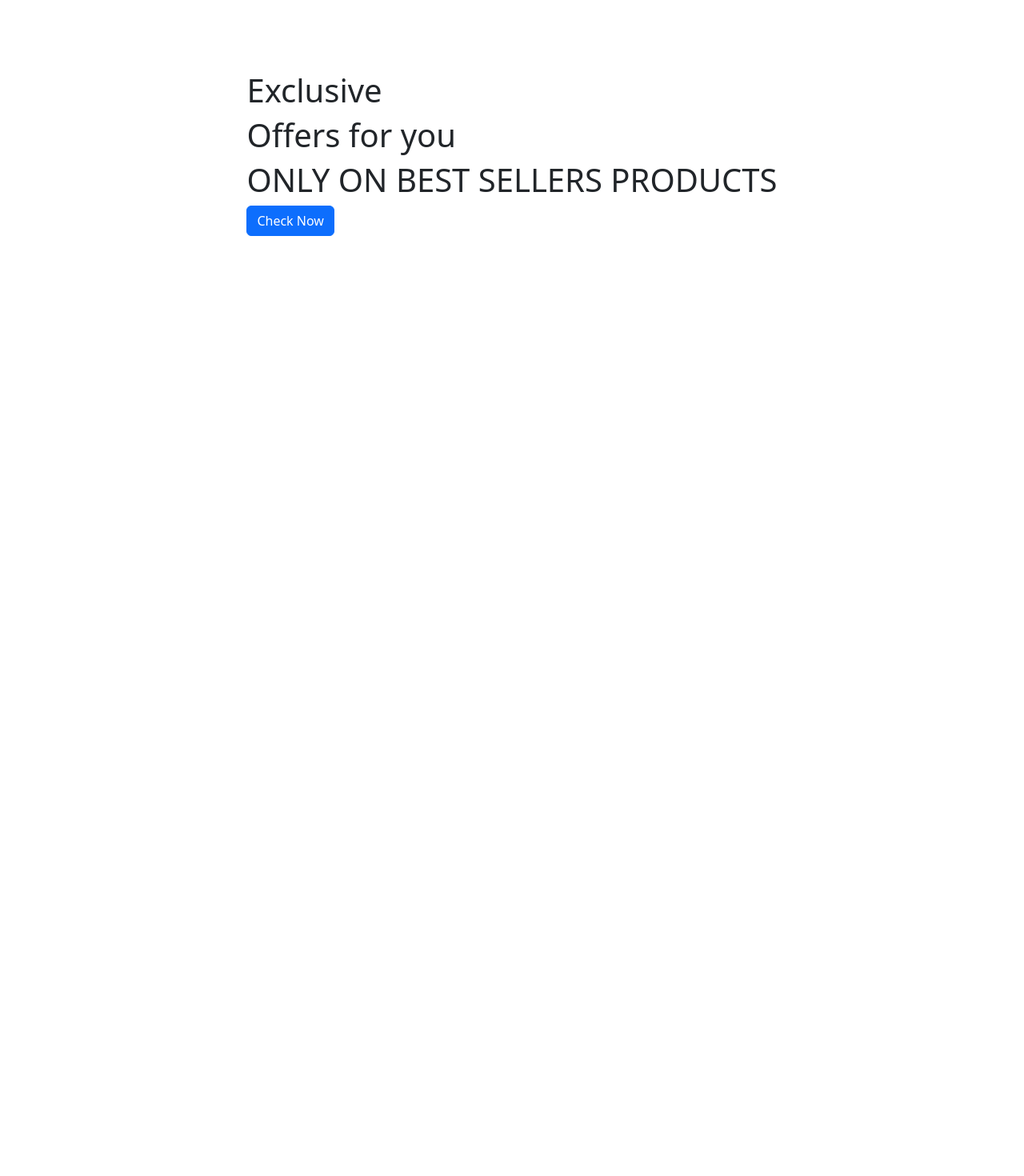
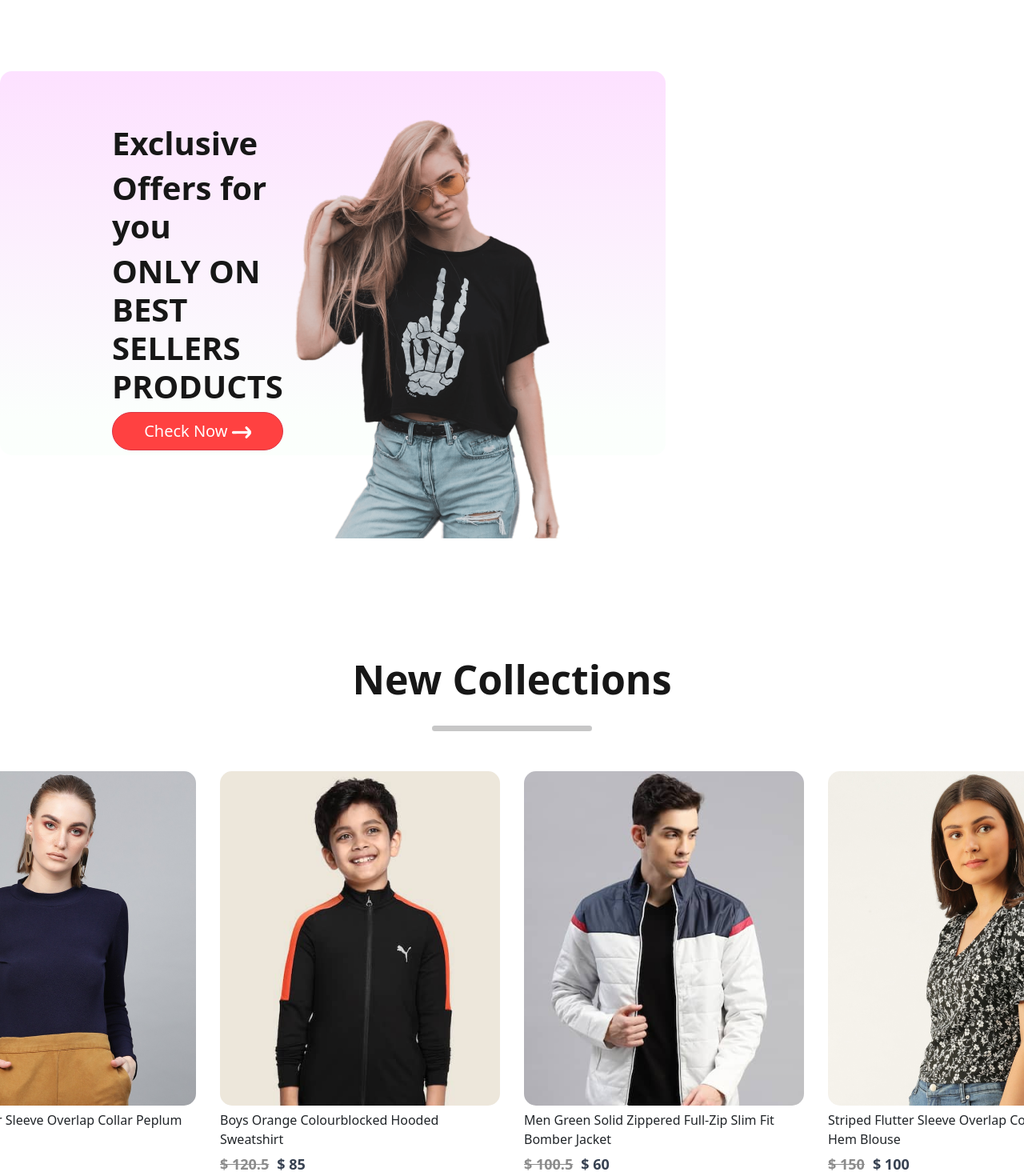
Before and after one commit to Abhishek09yadav/Ecommerce, a React (Create React App) app in the folder frontend/: page / in a window 1280 px wide. Shown: the part 1940-3410 px from the top of the page at 80% size. Before the commit the page ends 2749 px from the top, so only its background shows below. Built offline with nearby package versions, Linux system fonts and the light colour scheme.

Commit message:
modified item and popular page and added NewCollections.jsx page

```diff
--- a/frontend/src/Components/Hero/Hero.css
+++ b/frontend/src/Components/Hero/Hero.css
@@ -4,6 +4,17 @@
     background: linear-gradient(180deg, #fde1ff, #e1ffea22);
     display: flex;
 
+}
+
+.btn {
+    background-color: #e74c3c;
+    color: #fff;
+    transition: transform 0.3s ease, background-color 0.3s ease;
+}
+
+.btn:hover {
+    background-color: #c0392b;
+    transform: scale(1.1);
 }
 
 .hero-left {
--- /dev/null
+++ b/frontend/src/Components/NewCollections/NewCollections.css
@@ -0,0 +1,42 @@
+.NewCollections {
+    display: flex;
+    flex-direction: column;
+    align-items: center;
+    gap: 10px;
+    height: 90vh;
+    margin-top: 200px;
+
+}
+
+.NewCollections h1 {
+    margin-top: 50px;
+    color: #171717;
+    font-size: 50px;
+    font-weight: 600;
+    text-align: center;
+
+}
+
+.NewCollections-item {
+    margin-top: 50px;
+    display: flex;
+    gap: 30px;
+}
+
+.NewCollections hr {
+    width: 200px;
+    height: 6px;
+    border-radius: 10px;
+    padding: 3px;
+    margin: 10px;
+    background: #252525;
+
+}
+
+.collections {
+    display: grid;
+    margin-top: 30px;
+    grid-template-columns: 1fr 1fr 1fr 1fr;
+    gap: 30px;
+
+}
--- /dev/null
+++ b/frontend/src/Components/NewCollections/NewCollections.jsx
@@ -0,0 +1,22 @@
+import React from 'react';
+import './NewCollections.css'
+import new_collections from "../Assets/new_collections";
+import Item from "../item/item";
+
+
+const NewCollections = () => {
+    return (
+        <div className={'NewCollections'}>
+            <h1>New Collections</h1>
+            <hr/>
+            <div className="collections">
+                {new_collections.map((item, i) => {
+                    return <Item key={i} id={item.id} name={item.name} image={item.image} new_price={item.new_price}
+                                 old_price={item.old_price}/>
+                })}
+            </div>
+        </div>
+    );
+};
+
+export default NewCollections;
--- a/frontend/src/Components/Offers/Offers.css
+++ b/frontend/src/Components/Offers/Offers.css
@@ -1,8 +1,51 @@
 .offers {
     display: flex;
+    /*flex-direction: column;*/
+    /*align-items: center;*/
+    gap: 10px;
+    padding: 0px 140px;
+    height: 60vh;
+    margin-top: 200px;
+    margin-bottom: 140px;
+    width: 65%;
+    background: linear-gradient(180deg, #fde1ff 0%, #e1ffea22 90%);
+    border-radius: 15px;
+}
+
+.offers-left {
+    flex: 1;
+    display: flex;
     flex-direction: column;
-    align-items: center;
-    gap: 10px;
-    height: 90vh;
-    margin-top: 200px;
+    justify-content: center;
+    padding-top: 60px;
 }
+
+.offers-left h1 {
+    color: #171717;
+    font-weight: 600;
+    font-size: 40px;
+}
+
+.offers-left p {
+    color: #171717;
+    font-weight: 600;
+    font-size: 22px;
+}
+
+.offers-right {
+    flex: 1;
+    display: flex;
+    flex-direction: column;
+    justify-content: center;
+    padding-top: 140px;
+}
+
+/*.btn {*/
+/*    background-color: #e74c3c;*/
+/*    color: #fff;*/
+/*    transition: transform 0.3s ease, background-color 0.3s ease;*/
+/*}*/
+.btn:hover {
+    background-color: #c0392b;
+    transform: scale(1.1);
+}
--- a/frontend/src/Components/Offers/Offers.jsx
+++ b/frontend/src/Components/Offers/Offers.jsx
@@ -1,22 +1,30 @@
 import React from 'react';
 import './Offers.css'
-// import exclusive_image from './Exclusive.png';
+import exclusive_image from '../Assets/exclusive_image.png'
+import Button from '@mui/material/Button';
+import arrow_icon from '../Assets/arrow.png'
 
 const Offers = () => {
     return (
 
         <div className="offers">
             <div className="offers-left">
+
                 <h1>Exclusive</h1>
                 <h1>Offers for you</h1>
                 <h1>ONLY ON BEST SELLERS PRODUCTS</h1>
 
-                <button type="button" className="btn btn-primary">Check Now</button>
+                <button type="button" className="btn btn-lg btn-danger rounded-pill"
+                        style={{backgroundColor: '#ff4141', color: '#fff'}}> Check Now{' '}
+                    <img src={arrow_icon} alt={''}/>
+                </button>
+                {/*<Button variant="contained">Check Now</Button>;*/}
 
             </div>
             <div className="offers-right">
+                <img src={exclusive_image} alt={''}/>
+            </div>
 
-            </div>
 
         </div>
     );
--- a/frontend/src/Components/item/item.css
+++ b/frontend/src/Components/item/item.css
@@ -33,3 +33,7 @@
     transform: scale(1.05);
     transition: 0.6s;
 }
+
+.item img {
+    border-radius: 15px;
+}
--- a/frontend/src/Components/item/item.jsx
+++ b/frontend/src/Components/item/item.jsx
@@ -1,4 +1,5 @@
 import React from 'react';
+import Button from '@mui/material/Button';
 
 import './item.css'
 
--- a/frontend/src/Pages/Shop.jsx
+++ b/frontend/src/Pages/Shop.jsx
@@ -3,6 +3,7 @@ import Hero from "../Components/Hero/Hero";
 import Item from "../Components/item/item";
 import Popular from "../Components/Popular/Popular";
 import Offers from "../Components/Offers/Offers";
+import NewCollections from "../Components/NewCollections/NewCollections";
 
 const Shop = () => {
     return (
@@ -10,6 +11,7 @@ const Shop = () => {
             <Hero/>
             <Popular/>
             <Offers/>
+            <NewCollections/>
         </>
     )
 }
--- a/package.json
+++ b/package.json
@@ -1,5 +1,8 @@
 {
   "dependencies": {
+    "@emotion/react": "^11.13.0",
+    "@emotion/styled": "^11.13.0",
+    "@mui/material": "^5.16.5",
     "bootstrap": "^5.3.3"
   }
 }
```
Also changed, not shown: 1 other file (tests, documents, lock files or other folders).
